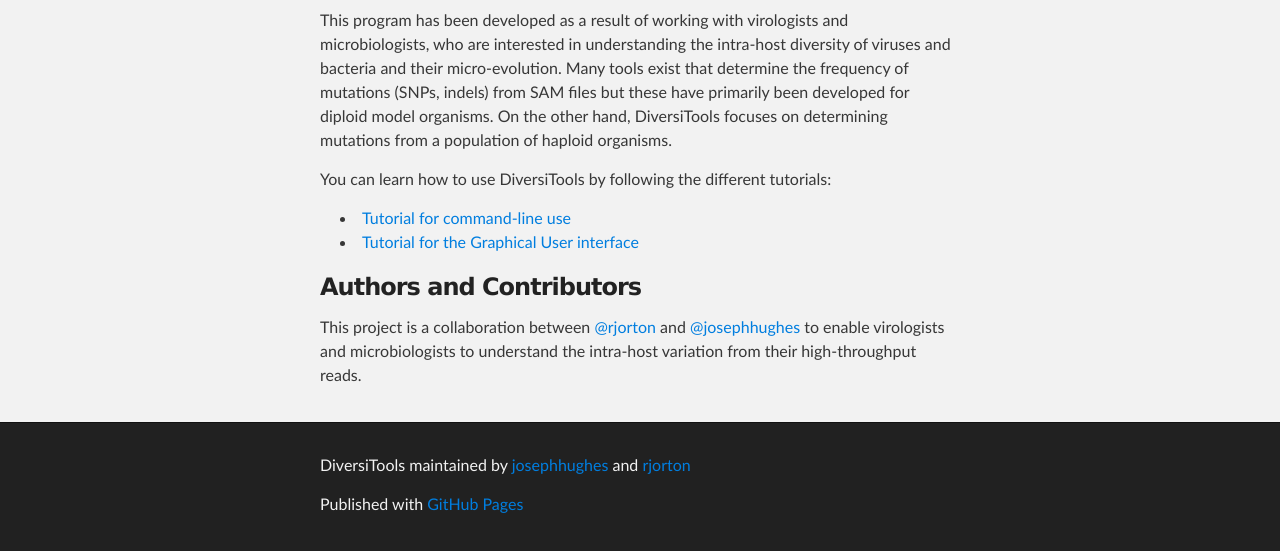
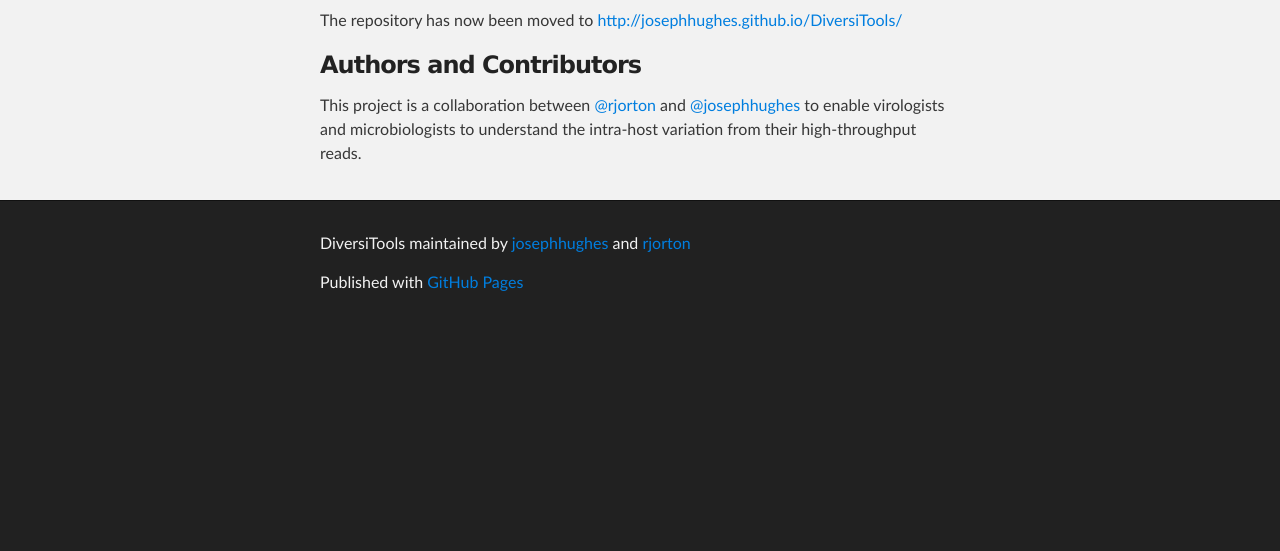
Before and after one commit to josephhughes/btctools, a plain HTML site: page index.html in a window 1280 px wide. Shown: the part 288-839 px from the top of the page. After the commit the page ends 800 px from the top, so only its background shows below. Drawn offline with Linux system fonts and the light colour scheme.

Commit message:
New link

```diff
--- a/index.html
+++ b/index.html
@@ -31,7 +31,9 @@
     <!-- MAIN CONTENT -->
     <div id="main_content_wrap" class="outer">
       <section id="main_content" class="inner">
-        <p>This program has been developed as a result of working with virologists and microbiologists, who are interested in understanding the intra-host diversity of viruses and bacteria and their micro-evolution.
+        <p>The repository has now been moved to <a href="http://josephhughes.github.io/DiversiTools/">http://josephhughes.github.io/DiversiTools/</a>
+<!--
+        is program has been rendeveloped as a result of working with virologists and microbiologists, who are interested in understanding the intra-host diversity of viruses and bacteria and their micro-evolution.
 Many tools exist that determine the frequency of mutations (SNPs, indels) from SAM files but these have primarily been developed for diploid model organisms. On the other hand, DiversiTools focuses on determining mutations from a population of haploid organisms.</p>
 
 <p>You can learn how to use DiversiTools by following the different tutorials:</p>
@@ -41,7 +43,7 @@ Many tools exist that determine the frequency of mutations (SNPs, indels) from S
 </ul>
 </p>
 
-<!--
+
 <h3>
 <a name="welcome-to-github-pages" class="anchor" href="#welcome-to-github-pages"><span class="octicon octicon-link"></span></a>Welcome to GitHub Pages.</h3>
 
```
